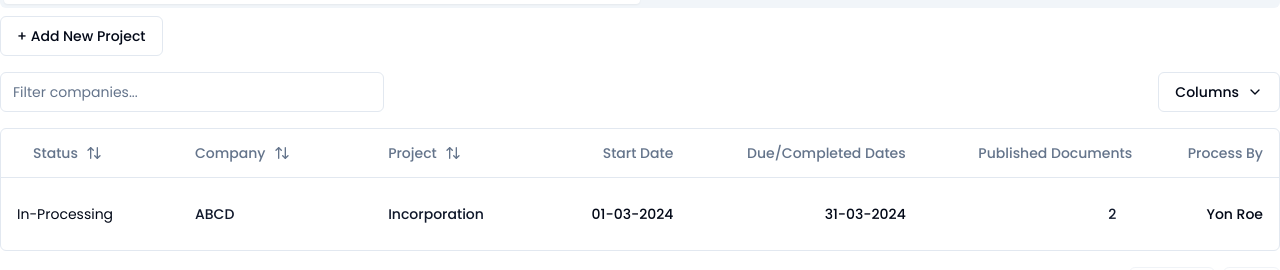
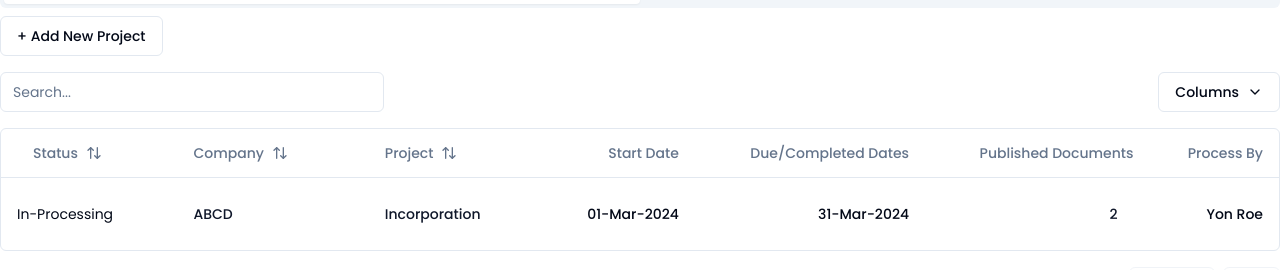
Before and after one commit to omunite215/CsAccountMultiple, a Next.js app: page / in a window 1280 px wide. Shown: the part 271-541 px from the top of the page. Built offline with nearby package versions, Linux system fonts and the light colour scheme.

Commit message:
Changes in UI

```diff
--- a/components/Tables/Companies.tsx
+++ b/components/Tables/Companies.tsx
@@ -35,182 +35,212 @@ const data: CompanyData[] = [
     {
         id: "c1e2d3f4",
         company: "Alibaba Group Holding Limited",
-        incorporated: "20-01-2020",
-        financialDate: "20-01-2021",
+        incorporated: "20-Jan-2020",
+        nextAnnual: "14-Aug-2025",
+        financialDate: "To Be Confirmed",
       },
       {
         id: "g5e6r7t8",
         company: "Tencent Holdings Limited",
-        incorporated: "15-05-2018",
-        financialDate: "15-05-2019",
+        incorporated: "15-May-2018",
+        nextAnnual: "14-Aug-2025",
+        financialDate: "To Be Confirmed",
       },
       {
         id: "b9y8d7c6",
         company: "Baidu, Inc.",
-        incorporated: "10-09-2021",
-        financialDate: "10-09-2022",
+        incorporated: "10-Sep-2021",
+        nextAnnual: "14-Aug-2025",
+        financialDate: "10-Sep-2022",
       },
       {
         id: "m3i2n1g0",
         company: "JD.com, Inc.",
-        incorporated: "08-12-2019",
-        financialDate: "08-12-2020",
+        incorporated: "08-Dec-2019",
+        nextAnnual: "14-Aug-2025",
+        financialDate: "08-Dec-2020",
       },
       {
         id: "s4i5n6o7p",
         company: "PetroChina Company Limited",
-        incorporated: "25-03-2017",
-        financialDate: "25-03-2018",
+        incorporated: "25-Mar-2017",
+        nextAnnual: "14-Aug-2025",
+        financialDate: "25-Mar-2018",
       },
       {
         id: "w8e7i6b5o",
         company: "Xiaomi Corporation",
-        incorporated: "14-07-2016",
-        financialDate: "14-07-2017",
+        incorporated: "14-Jul-2016",
+        nextAnnual: "14-Aug-2025",
+        financialDate: "14-Jul-2017",
       },
       {
         id: "s2o0h2u1",
         company: "China Mobile Limited",
-        incorporated: "03-11-2015",
-        financialDate: "03-11-2016",
+        incorporated: "03-Nov-2015",
+        nextAnnual: "14-Aug-2025",
+        financialDate: "03-Nov-2016",
       },
       {
         id: "n9e8t7e6a",
         company: "Huawei Technologies Co., Ltd.",
-        incorporated: "19-06-2019",
-        financialDate: "19-06-2020",
+        incorporated: "19-Jun-2019",
+        nextAnnual: "14-Aug-2025",
+        financialDate: "19-Jun-2020",
       },
       {
         id: "l5e6n7o8v",
         company: "ZTE Corporation",
-        incorporated: "28-02-2018",
-        financialDate: "28-02-2019",
+        incorporated: "28-Feb-2018",
+        nextAnnual: "14-Aug-2025",
+        financialDate: "28-Feb-2019",
       },
       {
         id: "o2n0e2t1w",
         company: "China Southern Airlines Company Limited",
-        incorporated: "07-04-2020",
-        financialDate: "07-04-2021",
+        incorporated: "07-Apr-2020",
+        nextAnnual: "14-Aug-2025",
+        financialDate: "07-Apr-2021",
       },
       {
         id: "t3w2e1n0t",
         company: "Sina Corporation",
-        incorporated: "16-08-2017",
-        financialDate: "16-08-2018",
+        incorporated: "16-Aug-2017",
+        nextAnnual: "14-Aug-2025",
+        financialDate: "16-Aug-2018",
       },
       {
         id: "b8l7u6e5b",
         company: "BYD Company Limited",
-        incorporated: "22-12-2019",
-        financialDate: "22-12-2020",
+        incorporated: "22-Dec-2019",
+        nextAnnual: "14-Aug-2025",
+        financialDate: "22-Dec-2020",
       },
       {
         id: "m4i5a6o7t",
         company: "China Life Insurance Company Limited",
-        incorporated: "10-03-2016",
-        financialDate: "10-03-2017",
+        incorporated: "10-Mar-2016",
+        nextAnnual: "14-Aug-2025",
+        financialDate: "10-Mar-2017",
       },
       {
         id: "z1t9e8c7h",
         company: "China Construction Bank Corporation",
-        incorporated: "05-05-2018",
-        financialDate: "05-05-2019",
+        incorporated: "05-May-2018",
+        nextAnnual: "14-Aug-2025",
+        financialDate: "To Be Confirmed",
       },
       {
         id: "h2a0r2b1i",
         company: "China Petroleum & Chemical Corporation (Sinopec)",
-        incorporated: "14-09-2020",
-        financialDate: "14-09-2021",
+        incorporated: "14-Sep-2020",
+        nextAnnual: "14-Aug-2025",
+        financialDate: "14-Sep-2021",
       },
       {
         id: "t8e7n6c5e",
         company: "China Shenhua Energy Company Limited",
-        incorporated: "27-11-2017",
-        financialDate: "27-11-2018",
+        incorporated: "27-Nov-2017",
+        nextAnnual: "14-Aug-2025",
+        financialDate: "27-Nov-2018",
       },
       {
         id: "c3m2c1h0i",
         company: "Bank of China Limited",
-        incorporated: "02-04-2019",
-        financialDate: "02-04-2020",
+        incorporated: "02-Apr-2019",
+        nextAnnual: "14-Aug-2025",
+        financialDate: "02-Apr-2020",
       },
       {
         id: "l9e8d7i6n",
         company: "China Merchants Bank Co., Ltd.",
-        incorporated: "19-07-2018",
-        financialDate: "19-07-2019",
+        incorporated: "19-Jul-2018",
+        nextAnnual: "14-Aug-2025",
+        financialDate: "19-Jul-2019",
       },
       {
         id: "s5u6n7g8b",
         company: "China Unicom (Hong Kong) Limited",
-        incorporated: "08-10-2016",
-        financialDate: "08-10-2017",
+        incorporated: "08-Oct-2016",
+        nextAnnual: "14-Aug-2025",
+        financialDate: "08-Oct-2017",
       },
       {
         id: "h4a5i6e7r",
         company: "China Pacific Insurance (Group) Co., Ltd.",
-        incorporated: "25-01-2020",
-        financialDate: "25-01-2021",
+        incorporated: "25-Jan-2020",
+        nextAnnual: "14-Aug-2025",
+        financialDate: "25-Jan-2021",
       },
       {
         id: "n3o2r1e0p",
         company: "China Telecom Corporation Limited",
-        incorporated: "18-04-2019",
-        financialDate: "18-04-2020",
+        incorporated: "18-Apr-2019",
+        nextAnnual: "14-Aug-2025",
+        financialDate: "18-Apr-2020",
       },
       {
         id: "f8o7r6t5u",
         company: "China Southern Power Grid Co., Ltd.",
-        incorporated: "23-06-2017",
-        financialDate: "23-06-2018",
+        incorporated: "23-Jun-2017",
+        nextAnnual: "14-Aug-2025",
+        financialDate: "23-Jun-2018",
       },
       {
         id: "w2o1n0g9l",
         company: "China National Offshore Oil Corporation (CNOOC)",
-        incorporated: "12-09-2020",
-        financialDate: "12-09-2021",
+        incorporated: "12-Sep-2020",
+        nextAnnual: "14-Aug-2025",
+        financialDate: "12-Sep-2021",
       },
       {
         id: "b1y0d2c3o",
         company: "China Minsheng Banking Corp., Ltd.",
-        incorporated: "27-12-2018",
-        financialDate: "27-12-2019",
+        incorporated: "27-Dec-2018",
+        nextAnnual: "14-Aug-2025",
+        financialDate: "27-Dec-2019",
       },
       {
         id: "t5h6r7o8u",
         company: "China Evergrande Group",
-        incorporated: "03-03-2016",
-        financialDate: "03-03-2017",
+        incorporated: "03-Mar-2016",
+        nextAnnual: "14-Aug-2025",
+        financialDate: "03-Mar-2017",
       },
       {
         id: "t3e2n1c0e",
         company: "China Yangtze Power Co., Ltd.",
-        incorporated: "14-07-2019",
-        financialDate: "14-07-2020",
+        incorporated: "14-Jul-2019",
+        nextAnnual: "14-Aug-2025",
+        financialDate: "14-Jul-2020",
       },
       {
         id: "l8e7i6s5h",
         company: "China CITIC Bank Corporation Limited",
-        incorporated: "29-10-2016",
-        financialDate: "29-10-2017",
+        incorporated: "29-Oct-2016",
+        nextAnnual: "14-Aug-2025",
+        financialDate: "29-Oct-2017",
       },
       {
         id: "s2u0n2i1n",
         company: "China Communications Construction Company Limited",
-        incorporated: "05-02-2018",
-        financialDate: "05-02-2019",
+        incorporated: "05-Feb-2018",
+        nextAnnual: "14-Aug-2025",
+        financialDate: "05-Feb-2019",
       },
       {
         id: "c9h8a7n6g",
         company: "China Merchants Group",
-        incorporated: "20-05-2020",
-        financialDate: "20-05-2021",
+        incorporated: "20-May-2020",
+        nextAnnual: "14-Aug-2025",
+        financialDate: "To Be Confirmed",
       },
       {
         id: "l4i5u6a7o",
         company: "China Datang Corporation",
-        incorporated: "11-08-2017",
-        financialDate: "11-08-2018",
+        incorporated: "11-Aug-2017",
+        nextAnnual: "14-Aug-2025",
+        financialDate: "11-Aug-2018",
       },
 ];
 
@@ -218,6 +248,7 @@ export type CompanyData = {
   id: string;
   company: string;
   incorporated : string;
+  nextAnnual: string;
   financialDate: string;
 };
 
@@ -245,6 +276,15 @@ export const columns: ColumnDef<CompanyData>[] = [
     cell: ({ row }) => {
       return (
         <div className="text-right font-medium">{row.getValue("incorporated")}</div>
+      );
+    },
+  },
+  {
+    accessorKey: 'nextAnnual',
+    header: () => <div className="text-right">Next Annual Return Date</div>,
+    cell: ({ row }) => {
+      return (
+        <div className="text-right font-medium">{row.getValue("nextAnnual")}</div>
       );
     },
   },
@@ -293,7 +333,7 @@ export function Companies() {
     <div className="w-full">
       <div className="flex items-center py-4">
         <Input
-          placeholder="Filter companies..."
+          placeholder="Search..."
           value={(table.getColumn("company")?.getFilterValue() as string) ?? ""}
           onChange={(event) =>
             table.getColumn("company")?.setFilterValue(event.target.value)
--- a/components/Tables/Projects.tsx
+++ b/components/Tables/Projects.tsx
@@ -38,8 +38,8 @@ const data: ProjectData[] = [
     status: "In-Processing",
     company: "ABCD",
     project: "Incorporation",
-    start: "01-03-2024",
-    due: "31-03-2024",
+    start: "01-Mar-2024",
+    due: "31-Mar-2024",
     published: 2,
     processBy: "Yon Roe",
   },
@@ -203,7 +203,7 @@ export function Projects() {
     <div className="w-full">
       <div className="flex items-center py-4">
         <Input
-          placeholder="Filter companies..."
+          placeholder="Search..."
           value={(table.getColumn("company")?.getFilterValue() as string) ?? ""}
           onChange={(event) =>
             table.getColumn("company")?.setFilterValue(event.target.value)
```
